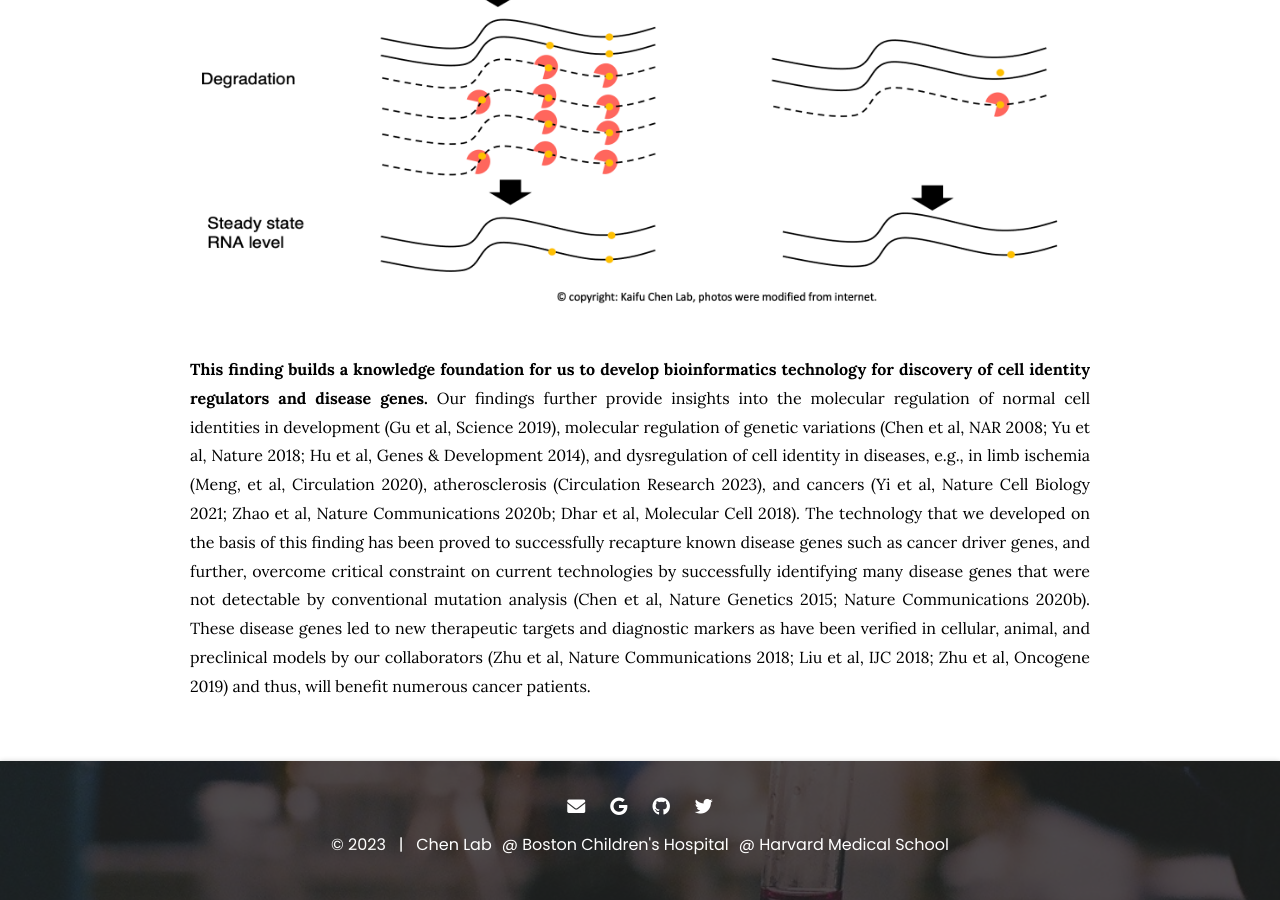
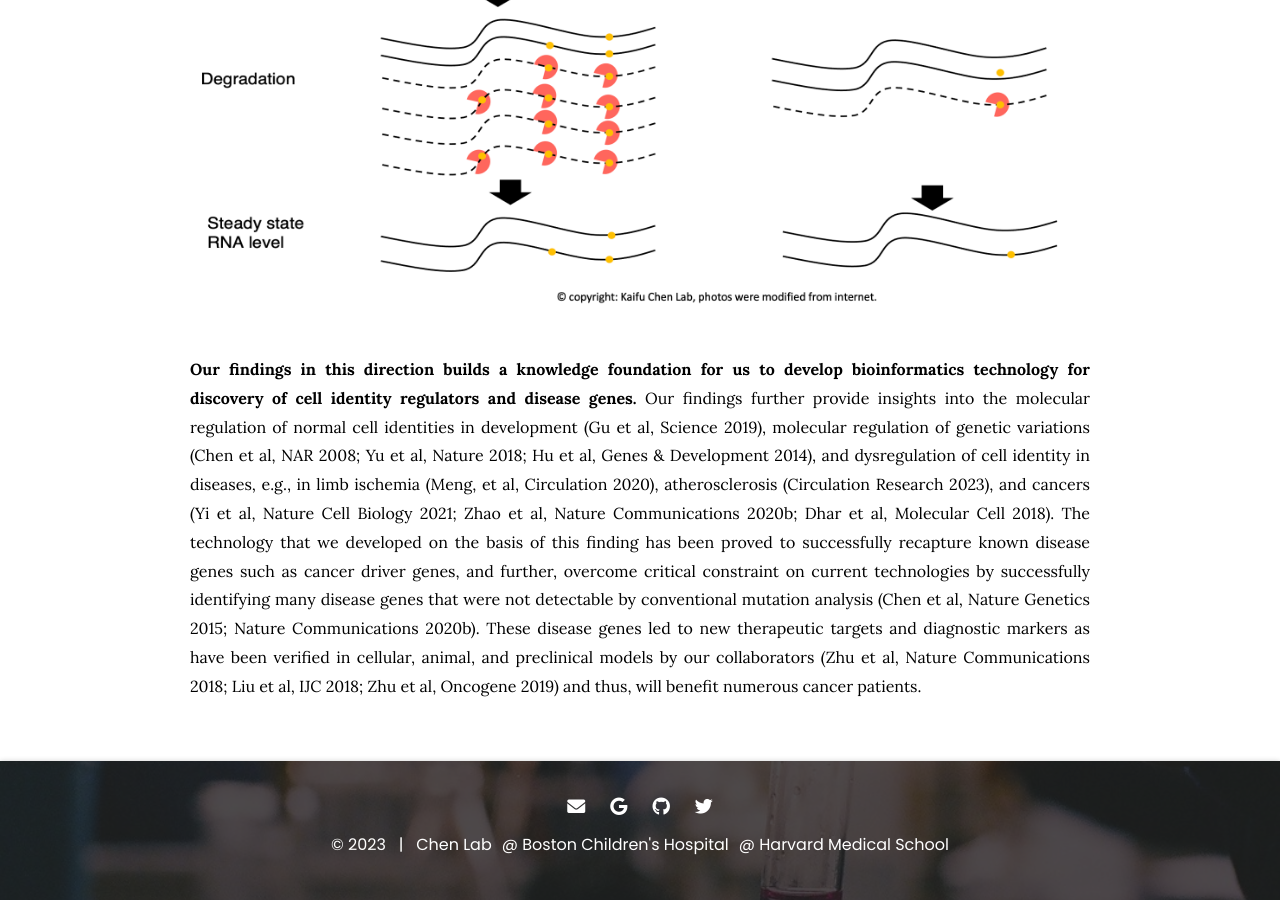
Before and after one commit to kaifuchenlab/kaifuchenlab.github.io, a Jekyll site: the page built from 1.research/index.md, in a window 1280 px wide and 900 px high, scrolled down 1945 px. Built offline with Jekyll 4.4.1, drawn with Linux system fonts in a browser that asks for light colours.

Commit message:
Update index.md

```diff
--- a/1.research/index.md
+++ b/1.research/index.md
@@ -34,4 +34,4 @@ nav:
   width="100%"
   height="100%"
 %}
-**This finding builds a knowledge foundation for us to develop bioinformatics technology for discovery of cell identity regulators and disease genes.** Our findings further provide insights into the molecular regulation of normal cell identities in development (Gu et al, Science 2019), molecular regulation of genetic variations (Chen et al, NAR 2008; Yu et al, Nature 2018; Hu et al, Genes & Development 2014), and dysregulation of cell identity in diseases, e.g., in limb ischemia (Meng, et al, Circulation 2020), atherosclerosis (Circulation Research 2023), and cancers (Yi et al, Nature Cell Biology 2021; Zhao et al, Nature Communications 2020b; Dhar et al, Molecular Cell 2018).  The technology that we developed on the basis of this finding has been proved to successfully recapture known disease genes such as cancer driver genes, and further, overcome critical constraint on current technologies by successfully identifying many disease genes that were not detectable by conventional mutation analysis (Chen et al, Nature Genetics 2015; Nature Communications 2020b). These disease genes led to new therapeutic targets and diagnostic markers as have been verified in cellular, animal, and preclinical models by our collaborators (Zhu et al, Nature Communications 2018; Liu et al, IJC 2018; Zhu et al, Oncogene 2019) and thus, will benefit numerous cancer patients.
+**Our findings in this direction builds a knowledge foundation for us to develop bioinformatics technology for discovery of cell identity regulators and disease genes.** Our findings further provide insights into the molecular regulation of normal cell identities in development (Gu et al, Science 2019), molecular regulation of genetic variations (Chen et al, NAR 2008; Yu et al, Nature 2018; Hu et al, Genes & Development 2014), and dysregulation of cell identity in diseases, e.g., in limb ischemia (Meng, et al, Circulation 2020), atherosclerosis (Circulation Research 2023), and cancers (Yi et al, Nature Cell Biology 2021; Zhao et al, Nature Communications 2020b; Dhar et al, Molecular Cell 2018).  The technology that we developed on the basis of this finding has been proved to successfully recapture known disease genes such as cancer driver genes, and further, overcome critical constraint on current technologies by successfully identifying many disease genes that were not detectable by conventional mutation analysis (Chen et al, Nature Genetics 2015; Nature Communications 2020b). These disease genes led to new therapeutic targets and diagnostic markers as have been verified in cellular, animal, and preclinical models by our collaborators (Zhu et al, Nature Communications 2018; Liu et al, IJC 2018; Zhu et al, Oncogene 2019) and thus, will benefit numerous cancer patients.
```
